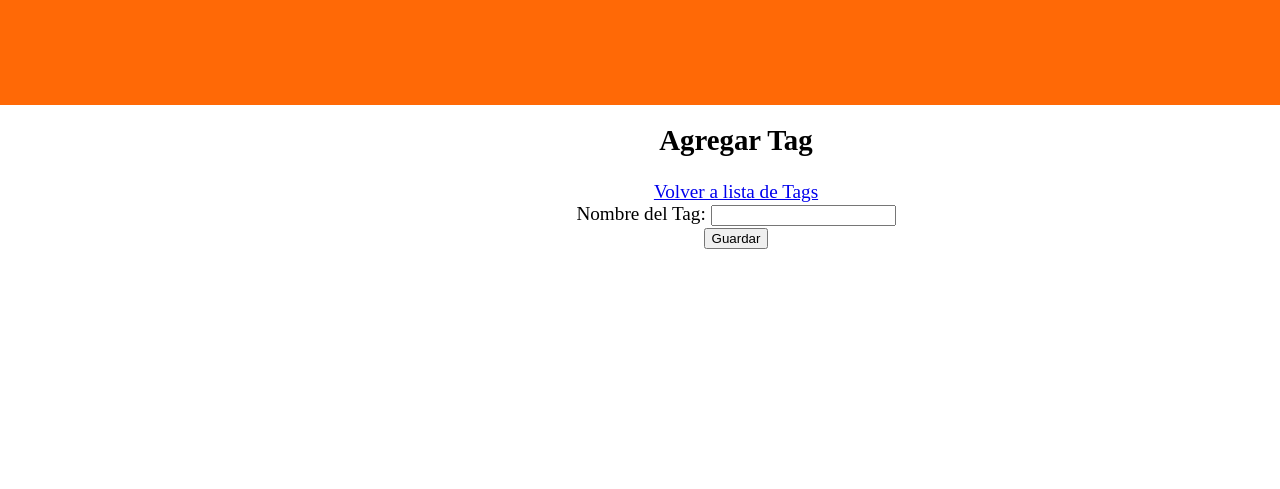
After one commit to martimartineez/proyecto-code, a Flask app: page /tags/nuevo in a window 1280 px wide. The commit adds this page. Shown: the top 489 px of the page. Run offline with Flask 3, Linux system fonts and the light colour scheme.

Commit message:
agregada la primera funcionalidad de tags

```diff
--- a/admin/src/web/__init__.py
+++ b/admin/src/web/__init__.py
@@ -5,6 +5,7 @@ from src.web.handlers import error
 from src.web.config import config
 from src.core import database
 from src.web.controllers.sitios_historicos import bp as sitios_historicos_bp
+from src.web.controllers.tags import bp as tags_bp
 from src.core import seeds
 
 
@@ -21,6 +22,7 @@ def create_app(env="development", static_folder="../../static"):
 
     # register blueprints
     app.register_blueprint(sitios_historicos_bp)
+    app.register_blueprint(tags_bp)
 
     app.register_error_handler(404, error.not_found)
     app.register_error_handler(401, error.unauthorized)
--- a/admin/src/web/controllers/sitios_historicos.py
+++ b/admin/src/web/controllers/sitios_historicos.py
@@ -21,11 +21,13 @@ def agregar_sitio():
     provincias = board.listar_provincias()
     ciudades = board.listar_ciudades()
     categorias = board.listar_categorias()
+    tags = board.listar_tags()
     return render_template(
         "sitios_historicos/formAgregar.html",
         provincias=provincias,
         ciudades=ciudades,
         categorias=categorias,
+        tags=tags,
         next_url=next_url,
     )
 
@@ -42,12 +44,14 @@ def editar_sitio(sitio_id):
     provincias = board.listar_provincias()
     ciudades = board.listar_ciudades()
     categorias = board.listar_categorias()
+    tags = board.listar_tags()
     return render_template(
         "sitios_historicos/formEditar.html",
         sitio=sitio,
         provincias=provincias,
         ciudades=ciudades,
         categorias=categorias,
+        tags=tags,
         next_url=next_url,
     )
 
--- /dev/null
+++ b/admin/src/web/controllers/tags.py
@@ -0,0 +1,53 @@
+from src.core import board
+from flask import Blueprint, render_template, request, redirect, url_for, flash
+
+bp = Blueprint("tags", __name__, url_prefix="/tags")
+
+
+@bp.get("/")
+def index():
+    tags = board.listar_tags()
+    return render_template("tags/index_tags.html", tags=tags)
+
+
+@bp.route("/nuevo", methods=["GET", "POST"])
+def agregar_tag():
+    if request.method == "POST":
+        tag = board.crear_tag(request.form)
+        if tag:
+            # flash(f"Tag '{tag.nombre}' creado exitosamente.")
+            return redirect(url_for("tags.index"))
+        # flash("Error al crear el tag.")
+        return redirect(url_for("tags.agregar_tag"))
+
+    return render_template("tags/form_tags.html", action="agregar")
+
+
+@bp.route("/<int:tag_id>/editar", methods=["GET", "POST"])
+def editar_tag(tag_id):
+    tag = board.obtener_tag(tag_id)
+    if not tag:
+        # flash("Tag no encontrado.")
+        return redirect(url_for("tags.index"))
+
+    if request.method == "POST":
+        if board.editar_tag(tag_id, request.form):
+            # flash(f"Tag '{tag.nombre}' editado exitosamente.")
+            return redirect(url_for("tags.index"))
+        # flash("Error al editar el tag.")
+        return redirect(url_for("tags.editar_tag", tag_id=tag_id))
+
+    return render_template("tags/form_tags.html", tag=tag, action="editar")
+
+
+@bp.post("/<int:tag_id>/eliminar")
+def eliminar_tag(tag_id):
+    """Lógica para eliminar un tag."""
+    if board.eliminar_tag(tag_id):
+        # flash("Tag eliminado exitosamente.")
+        pass # Por si no usas flash
+    else:
+        # flash("Error al eliminar el tag o tag no encontrado.")
+        pass # Por si no usas flash
+
+    return redirect(url_for("tags.index"))
--- /dev/null
+++ b/admin/src/web/templates/tags/form_tags.html
@@ -0,0 +1,20 @@
+{% extends "layout.html" %}
+{% block title %}{{ 'Agregar' if action == 'agregar' else 'Editar' }} Tag{% endblock %}
+{% block content %}
+
+{% set title = 'Agregar Tag' if action == 'agregar' else 'Editar Tag' %}
+{% set form_action = url_for('tags.agregar_tag') if action == 'agregar' else url_for('tags.editar_tag', tag_id=tag.id) %}
+{% set tag_nombre = tag.nombre if tag else '' %}
+
+<h2>{{ title }}</h2>
+
+<a href="{{ url_for('tags.index') }}">Volver a lista de Tags</a>
+
+<form method="post" action="{{ form_action }}">
+    <label for="nombre">Nombre del Tag:</label>
+    <input type="text" id="nombre" name="nombre" value="{{ tag_nombre }}" required><br>
+
+    <button type="submit">{{ 'Guardar' if action == 'agregar' else 'Guardar cambios' }}</button>
+</form>
+
+{% endblock %}
```
Also changed, not shown: admin/src/core/board/__init__.py (+51 -0 lines), admin/src/web/templates/sitios_historicos/formAgregar.html (+12 -0 lines), admin/src/web/templates/sitios_historicos/formEditar.html (+14 -0 lines), admin/src/web/templates/tags/index_tags.html (added, +37 -0 lines).
